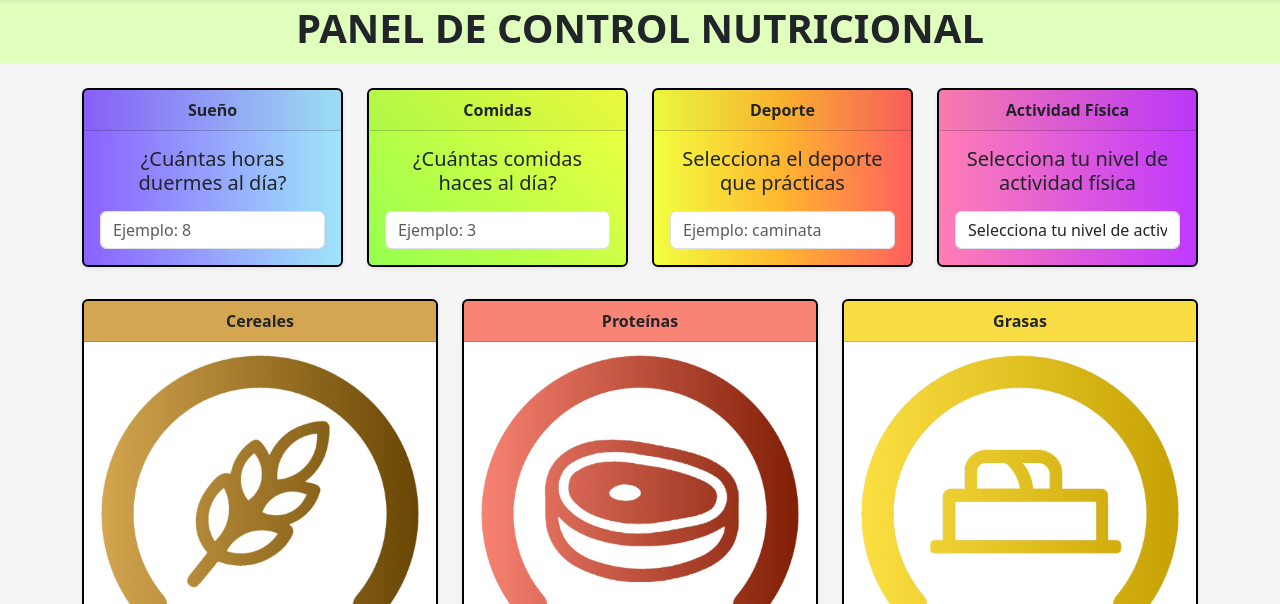
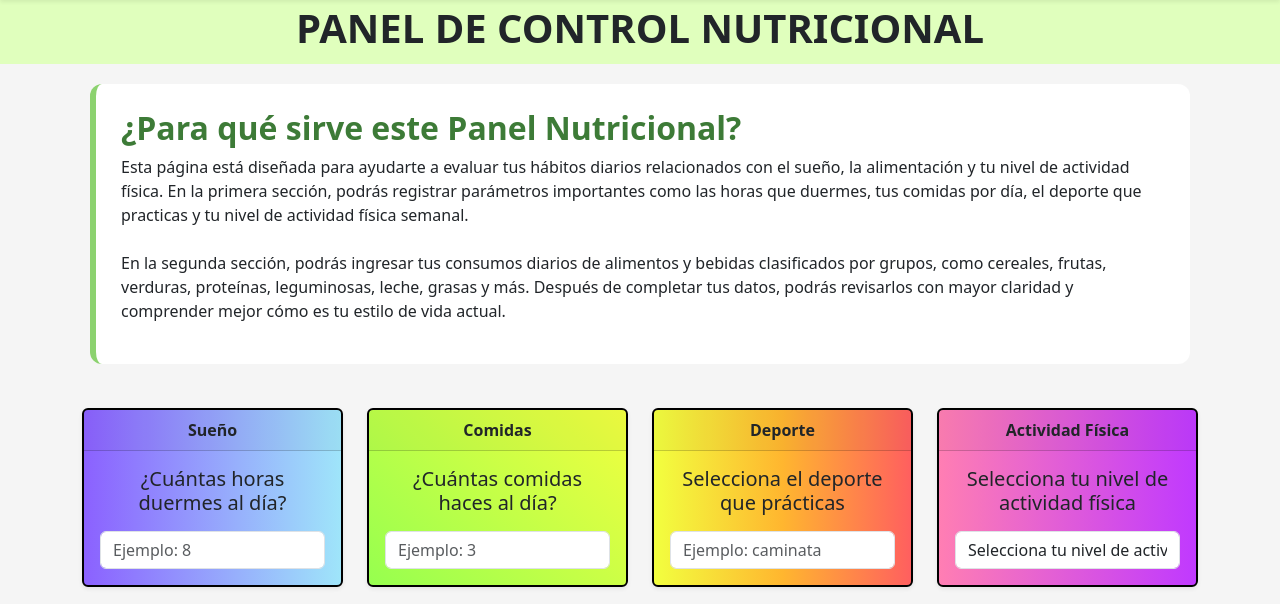
Before and after one commit to Camacho-Zamora-Adrian-Eduardo/Proyecto, a Flask app: page /interfaz in a window 1280 px wide. Shown: the part 56-660 px from the top of the page. Run offline with Flask 3, Linux system fonts and the light colour scheme.

Commit message:
Terminado

```diff
--- a/templates/interfazinicio.html
+++ b/templates/interfazinicio.html
@@ -10,6 +10,18 @@ Panel Nutricional
     body {
         background-color: #f5f5f5;
     }
+    .descripcion-panel {
+            background: #ffffff;
+            padding: 25px;
+            margin: 20px auto;
+            border-radius: 12px;
+            border-left: 6px solid #8cd26f;
+            max-width: 1100px;
+        }
+    .descripcion-panel h2 {
+            font-weight: 700;
+            color: #3d7b37;
+        }
     footer {
         background-color: #e0ffbd;
         text-align: center;
@@ -44,6 +56,19 @@ Panel Nutricional
 <div class="container py-4">
     <div class="row justify-content-center gy-4">
 
+<div class="descripcion-panel">
+    <h2>¿Para qué sirve este Panel Nutricional?</h2>
+    <p>
+        Esta página está diseñada para ayudarte a evaluar tus hábitos diarios relacionados con el sueño,
+        la alimentación y tu nivel de actividad física. En la primera sección, podrás registrar parámetros
+        importantes como las horas que duermes, tus comidas por día, el deporte que practicas y tu nivel
+        de actividad física semanal.
+        <br><br>
+        En la segunda sección, podrás ingresar tus consumos diarios de alimentos y bebidas clasificados por grupos,
+        como cereales, frutas, verduras, proteínas, leguminosas, leche, grasas y más. Después de completar tus datos,
+        podrás revisarlos con mayor claridad y comprender mejor cómo es tu estilo de vida actual.
+    </p>
+</div>
 
         <div class="col-12 col-sm-6 col-md-3">
             <div class="card h-100 shadow-sm" style="background: linear-gradient(90deg, #8b61ff, #9fe5fa); border: 2px solid black">
```
